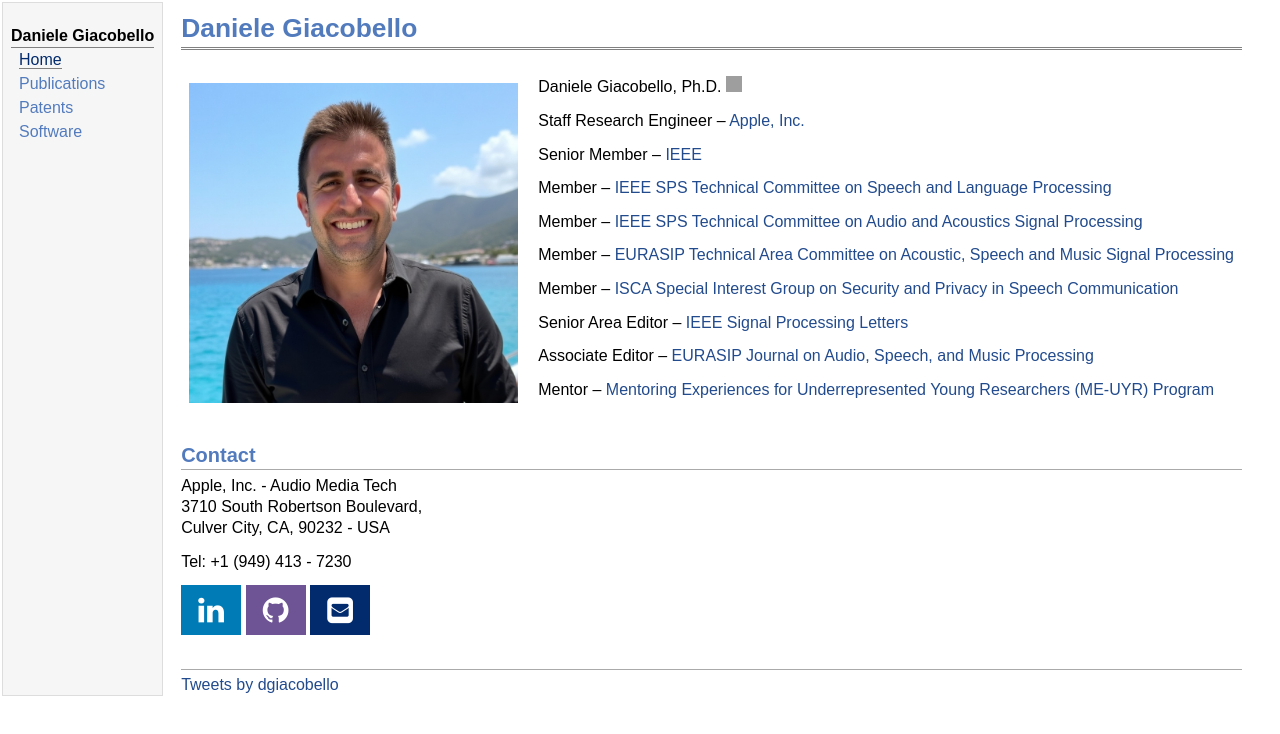
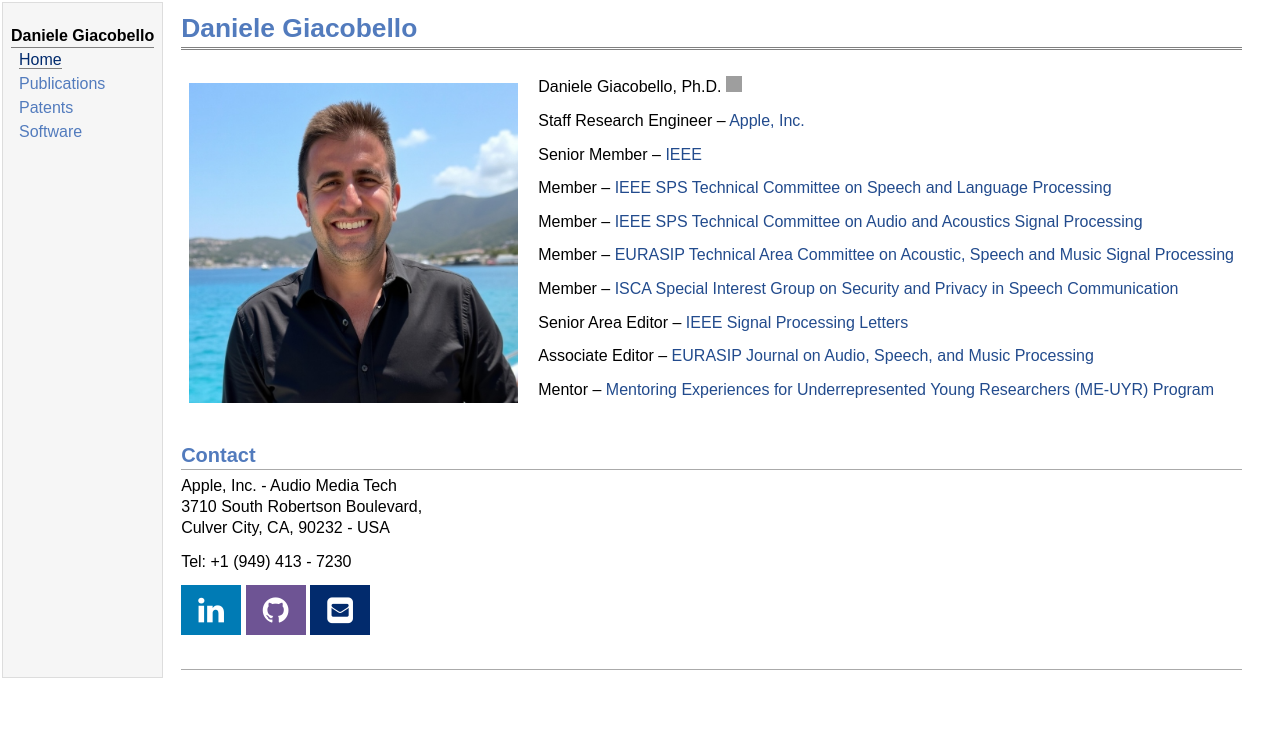
Before and after one commit to giacobello/giacobello.github.io, a plain HTML site: page index.html in a window 1280 px wide. Drawn offline with Linux system fonts and the light colour scheme; grey boxes are pictures that could not be loaded.

Commit message:
remove twitter api

```diff
--- a/index.html
+++ b/index.html
@@ -57,8 +57,7 @@
                     <a href="https://github.com/giacobello" class="fa fa-github"></a>
                     <a href="mailto:giacobello@ieee.org" class="fa fa-envelope-square"></a>
                     <h2></h2>
-                    <a class="twitter-timeline" data-height="500" href="https://twitter.com/dgiacobello?ref_src=twsrc%5Etfw">Tweets by dgiacobello</a> <script async src="https://platform.twitter.com/widgets.js" charset="utf-8"></script>
-                </td>
+                    </td>
             </tr>
         </table>
     </body>
```
Also changed, not shown: files/giacobello24.jpeg (deleted), files/giacobello24c.jpeg (deleted).
